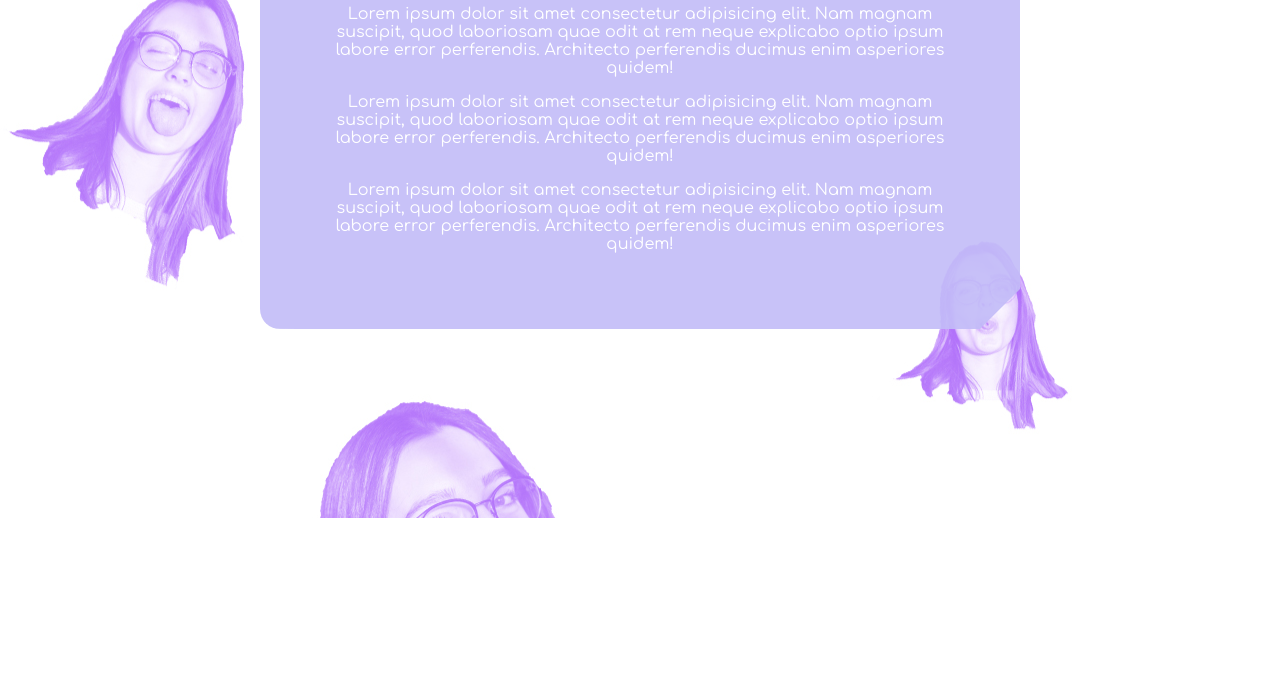
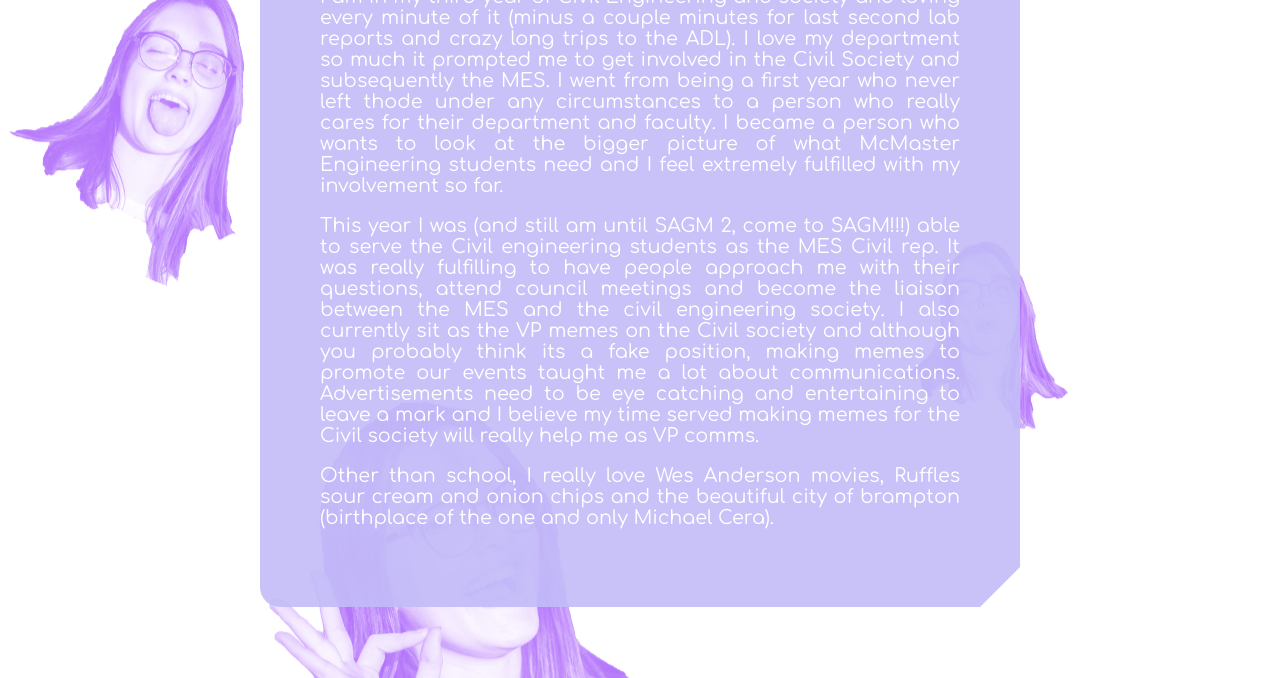
Before and after one commit to brlnoble/Emilia-VP-Com, a plain HTML site: page about.html in a window 1280 px wide. Shown: the part 442-1120 px from the top of the page. Before the commit the page ends 960 px from the top, so only its background shows below. Drawn offline with Linux system fonts and the light colour scheme.

Commit message:
Updating about me page

```diff
--- a/about.html
+++ b/about.html
@@ -21,10 +21,10 @@
 
         <div class="textBlock">
             <h1>A little about me...</h1>
-            <p>Lorem ipsum dolor sit amet consectetur adipisicing elit. Nam magnam suscipit, quod laboriosam quae odit at rem neque explicabo optio ipsum labore error perferendis. Architecto perferendis ducimus enim asperiores quidem!</p>
-            <p>Lorem ipsum dolor sit amet consectetur adipisicing elit. Nam magnam suscipit, quod laboriosam quae odit at rem neque explicabo optio ipsum labore error perferendis. Architecto perferendis ducimus enim asperiores quidem!</p>
-            <p>Lorem ipsum dolor sit amet consectetur adipisicing elit. Nam magnam suscipit, quod laboriosam quae odit at rem neque explicabo optio ipsum labore error perferendis. Architecto perferendis ducimus enim asperiores quidem!</p>
-
+            <p>Hey again, it's me Emilia; you clicked here because you want to learn a bit more about me as a human. That's super awesome, allow me to introduce myself.</p>
+            <p>I am in my third year of Civil Engineering and society and loving every minute of it (minus a couple minutes for last second lab reports and crazy long trips to the ADL). I love my department so much it prompted me to get involved in the Civil Society and subsequently the MES. I went from being a first year who never left thode under any circumstances to a person who really cares for their department and faculty. I became a person who wants to look at the bigger picture of what McMaster Engineering students need and I feel extremely fulfilled with my involvement so far.</p>
+            <p>This year I was (and still am until SAGM 2, come to SAGM!!!) able to serve the Civil engineering students as the MES Civil rep. It was really fulfilling to have people approach me with their questions, attend council meetings and become the liaison between the MES and the civil engineering society. I also currently sit as the VP memes on the Civil society and although you probably think its a fake position, making memes to promote our events taught me a lot about communications. Advertisements need to be eye catching and entertaining to leave a mark and I believe my time served making memes for the Civil society will really help me as VP comms.</p>
+            <p>Other than school, I really love <span class="Wes">Wes Anderson</span> movies, Ruffles sour cream and onion chips and the beautiful city of brampton (birthplace of the one and only Michael Cera).</p>
         </div>
    </div>
 </body>
--- a/css/picStyle.css
+++ b/css/picStyle.css
@@ -82,6 +82,8 @@ nav a:hover { /*increase text size when hovering*/
     padding: 60px;
     margin: 60px;
     border-radius:20px;
+    font-size: 120%;
+    cursor: default;
     transition: all 1s ease;
     --notchSize: 40px;
   /*cut the edges slightly to give the chipped look*/
@@ -103,8 +105,8 @@ nav a:hover { /*increase text size when hovering*/
 background: #FFF url(../img/heads.jpg) repeat 0 0;
 width: 100%;
 margin: 0;
-text-align: center;
-height: 120vh;
+text-align: justify;
+height: 140vh;
 padding-top: 120px;
 box-sizing: border-box;
 animation: slide 20s linear infinite;
@@ -131,4 +133,9 @@ flex-direction: column;
     .wrapper {
         height: 100%;
     }
-  }
+}
+
+/* Easter egg... */
+.Wes {
+    cursor: url("../img/mrfox.png"), auto;
+}
```
Also changed, not shown: img/mrfox.png (added).
